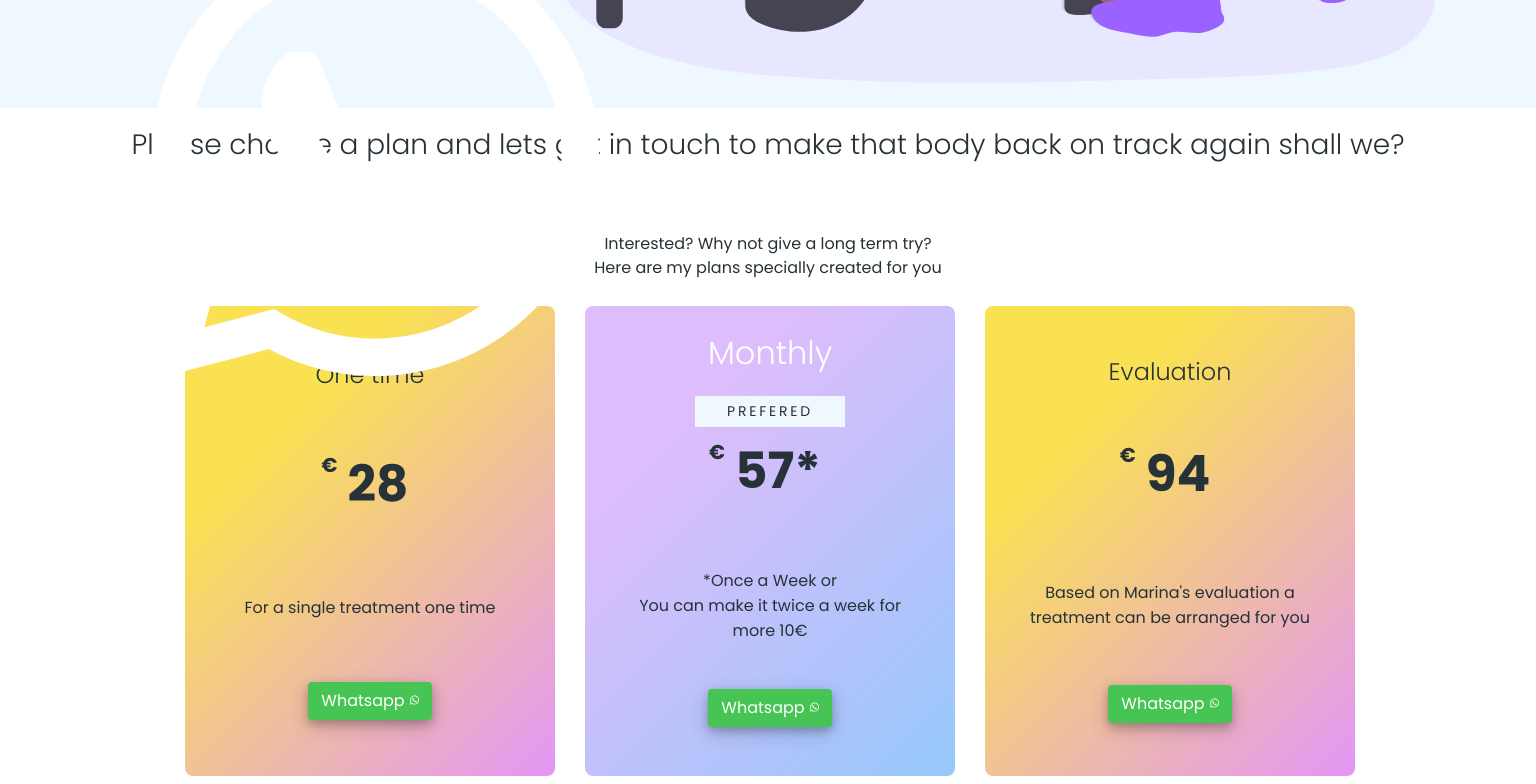
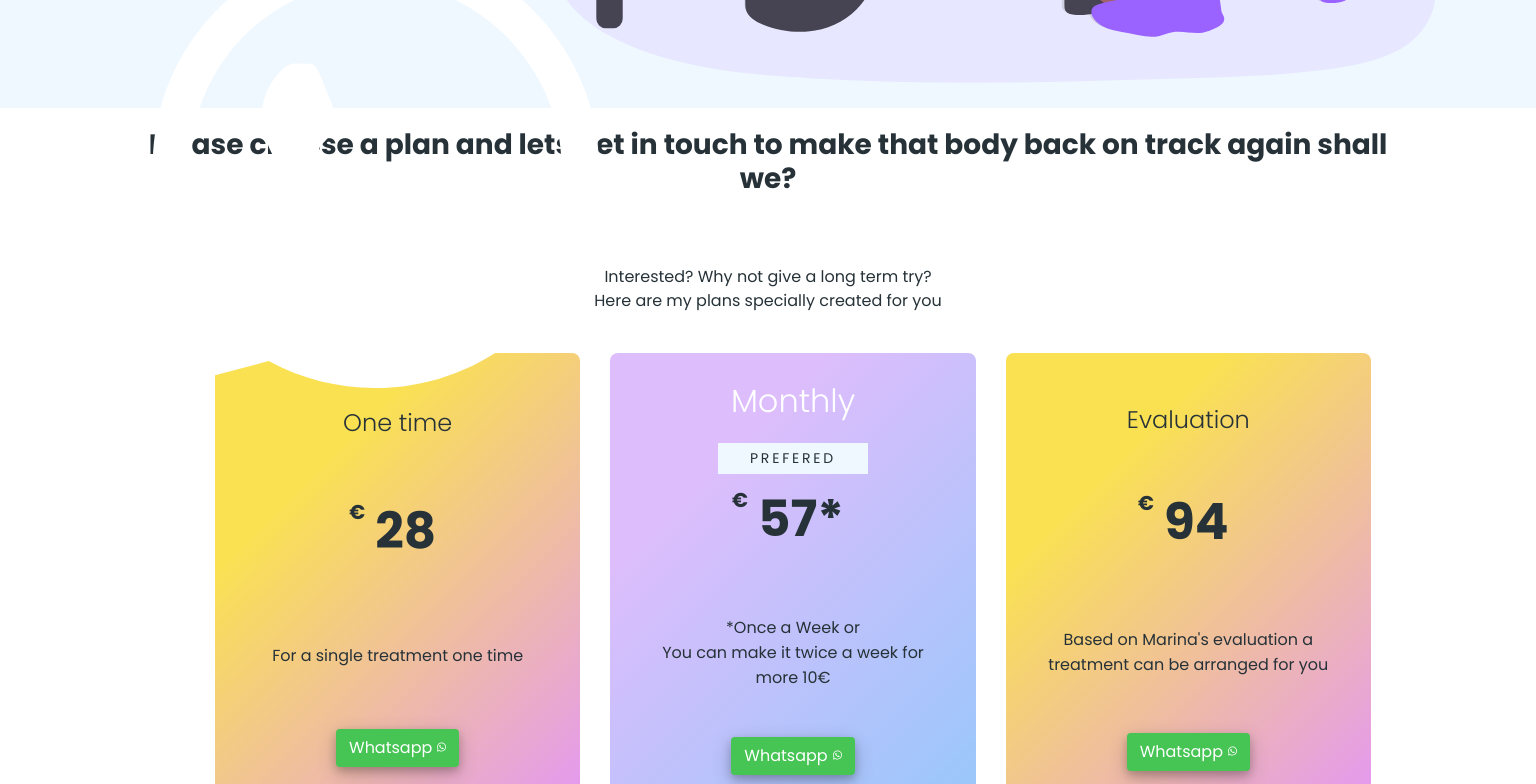
Before and after one commit to limatainer/Physiotherapist-landingpage, a React (Create React App) app in the folder frontweb/: page /detalhes in a window 1536 px wide. Shown: the part 1100-1884 px from the top of the page. Built offline with nearby package versions, Linux system fonts and the light colour scheme.

Commit message:
cards responsive

```diff
--- a/frontweb/src/components/Bio/styles.css
+++ b/frontweb/src/components/Bio/styles.css
@@ -12,7 +12,7 @@
   border-radius: 50%;
 }
 
-@media(min-width:380px) {
+@media(min-width:360px) {
   .marina-left {
     text-align: center;
     padding-top: 20px;
--- a/frontweb/src/pages/Servicis/index.tsx
+++ b/frontweb/src/pages/Servicis/index.tsx
@@ -13,19 +13,21 @@ export default function Services() {
             Professionalism,<br /> experience and responsability<br />
             trusted by the bests
           </h1>
+          <br />
           <Button />
         </div>
-        <PersonalTrainer />
+        <PersonalTrainer className='personal-image' />
         <br />
       </div>
-      <section className="container plans-container">
+      <div className="container">
+        <section className="plans-container">
           <h3>
             Please choose a plan and lets get in touch to make that body back on track again shall we?
           </h3>
           <p>
             Interested? Why not give a long term try? <br /> Here are my plans specially created for you
           </p>
-        <div className="container plans-cards-container">
+          <div className="plans-cards-container">
             <div className="plans-card">
               <h4 className="card-title">
                 One time
@@ -76,6 +78,7 @@ export default function Services() {
             </div>
           </div>
         </section>
+      </div>
       <br />
     </>
   )
--- a/frontweb/src/pages/Servicis/styles.css
+++ b/frontweb/src/pages/Servicis/styles.css
@@ -29,11 +29,25 @@
   margin-top: 20px;
   margin-bottom: 60px;
   text-align: center;
+  font-weight: 900;
 }
 
 .plans-cards-container {
   display: flex;
-  padding-left: 50px;
+  flex-direction: column;
+  box-sizing: border-box;
+  align-items: center;
+  margin: 30px;
+}
+
+@media (min-width:1400px) {
+  .plans-cards-container {
+    display: flex;
+    flex-direction: row;
+    box-sizing: border-box;
+    justify-content: space-around;
+    padding-left: 50px;
+  }
 }
 
 .plans-cards-container .plans-card {
```
Lines whose indentation alone changed are shown as unchanged.
